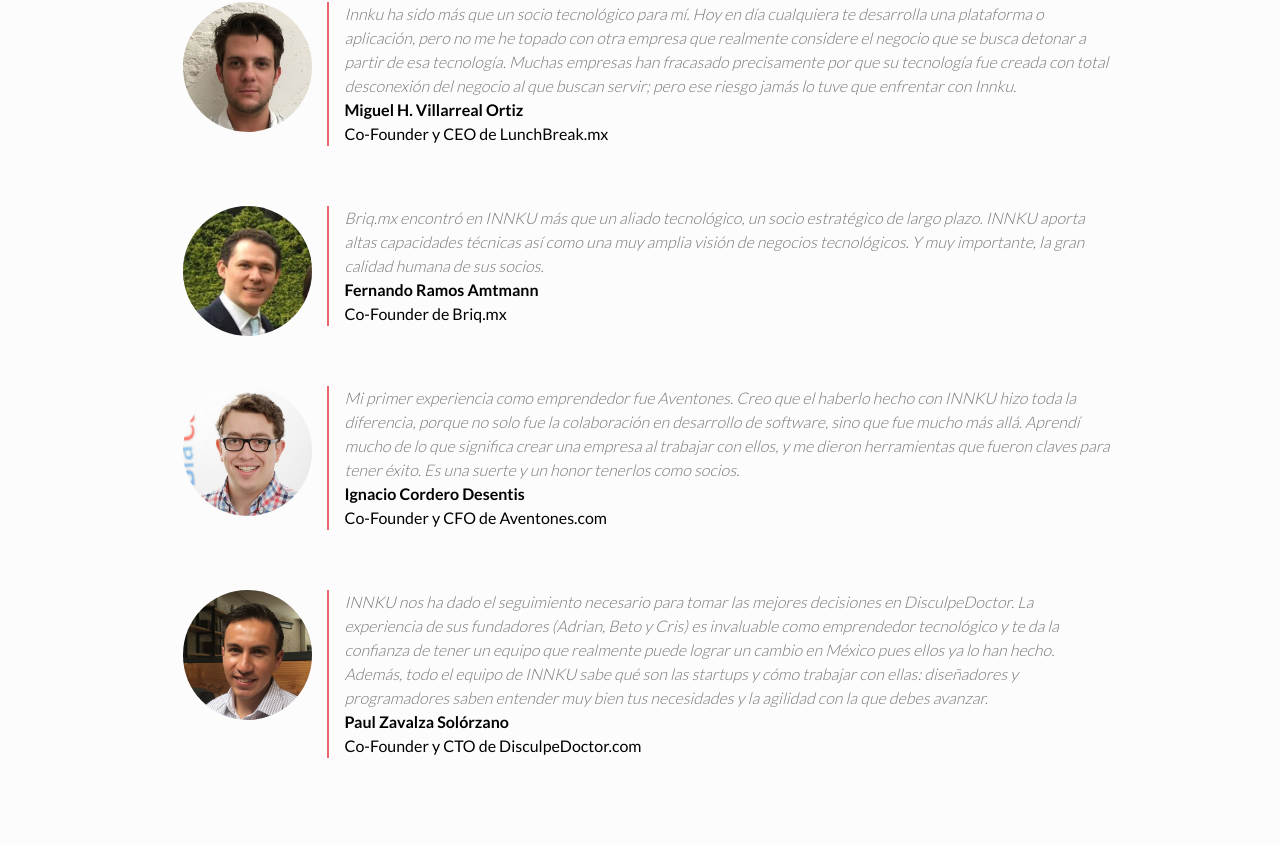
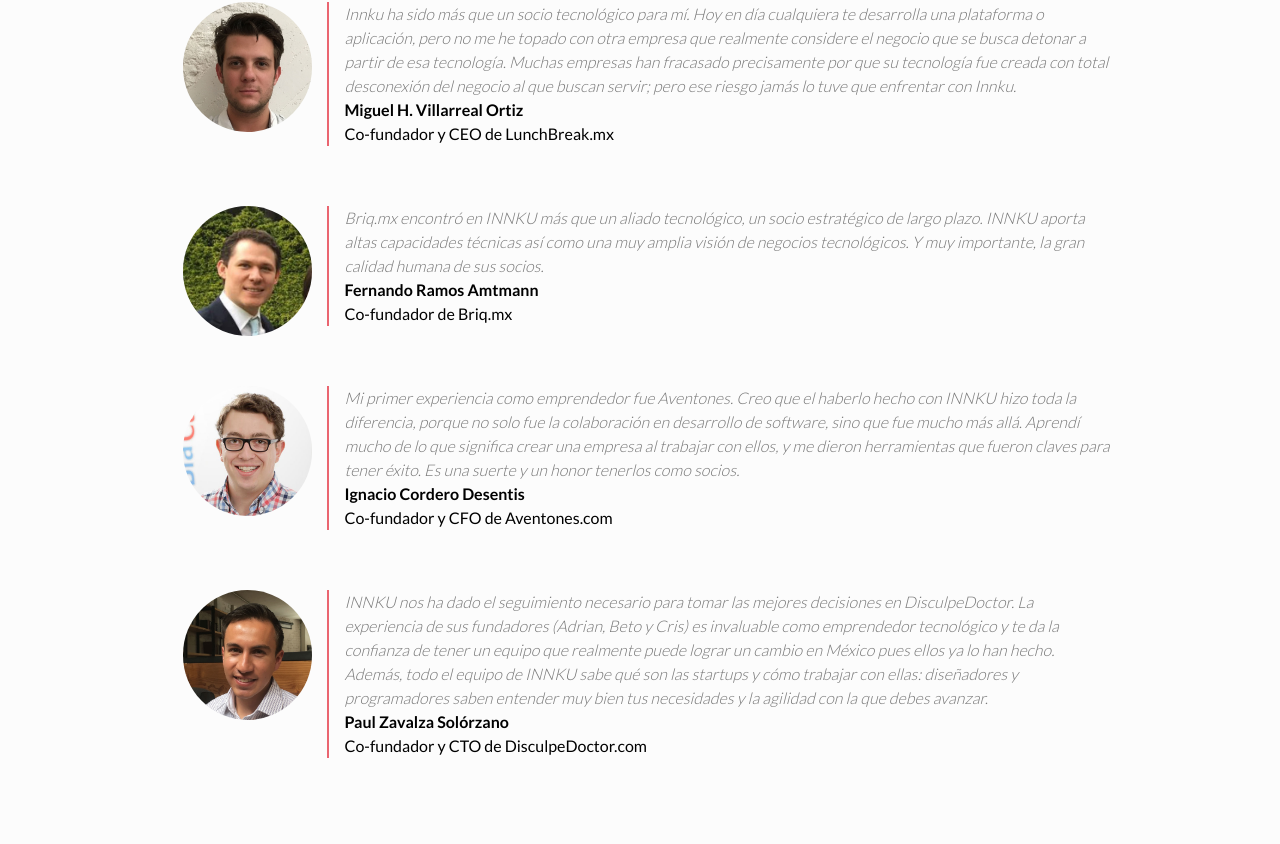
Before and after one commit to innku/innku-2018, a Jekyll site: the page built from acerca-de.html, in a window 1280 px wide and 1400 px high, scrolled down 421 px. Shown: the part 243-1087 px from the top of the window. Built offline with Jekyll 4.4.1, drawn with Linux system fonts in a browser that asks for light colours; nearby versions of some CDN libraries.

Commit message:
cofounder por cofundador

```diff
--- a/_data/about.yml
+++ b/_data/about.yml
@@ -5,25 +5,25 @@
 testimony-title: Lo que opinan algunos de nuestros socios
 testimony:
   - name: Miguel H. Villarreal Ortiz
-    position: Co-Founder y CEO de LunchBreak.mx
+    position: Co-fundador y CEO de LunchBreak.mx
     img: img/about/lunch-break.jpg
     text: |
       <p>Innku ha sido más que un socio tecnológico para mí. Hoy en día cualquiera te desarrolla una plataforma o aplicación, pero no me he topado con otra empresa que realmente considere el negocio que se busca detonar a partir de esa tecnología. Muchas empresas han fracasado precisamente por que su tecnología fue creada con total desconexión del negocio al que buscan servir; pero ese riesgo jamás lo tuve que enfrentar con Innku.</p>
 
   - name: Fernando Ramos Amtmann
-    position: Co-Founder de Briq.mx
+    position: Co-fundador de Briq.mx
     img: img/about/briq.jpg
     text: |
       <p>Briq.mx encontró en INNKU más que un aliado tecnológico, un socio estratégico de largo plazo. INNKU aporta altas capacidades técnicas así como una muy amplia visión de negocios tecnológicos. Y muy importante, la gran calidad humana de sus socios.</p>
 
   - name: Ignacio Cordero Desentis
-    position: Co-Founder y CFO de Aventones.com
+    position: Co-fundador y CFO de Aventones.com
     img: img/about/aventones.jpg
     text: |
       <p>Mi primer experiencia como emprendedor fue Aventones. Creo que el haberlo hecho con INNKU hizo toda la diferencia, porque no solo fue la colaboración en desarrollo de software, sino que fue mucho más allá. Aprendí mucho de lo que significa crear una empresa al trabajar con ellos, y me dieron herramientas que fueron claves para tener éxito. Es una suerte y un honor tenerlos como socios.</p>
 
   - name: Paul Zavalza Solórzano
-    position: Co-Founder y CTO de DisculpeDoctor.com
+    position: Co-fundador y CTO de DisculpeDoctor.com
     img: img/about/ddr.jpg
     text: |
       <p>INNKU nos ha dado el seguimiento necesario para tomar las mejores decisiones en DisculpeDoctor. La experiencia de sus fundadores (Adrian, Beto y Cris) es invaluable como emprendedor tecnológico y te da la confianza de tener un equipo que realmente puede lograr un cambio en México pues ellos ya lo han hecho. Además, todo el equipo de INNKU sabe qué son las startups y cómo trabajar con ellas: diseñadores y programadores saben entender muy bien tus necesidades y la agilidad con la que debes avanzar.</p>
```
